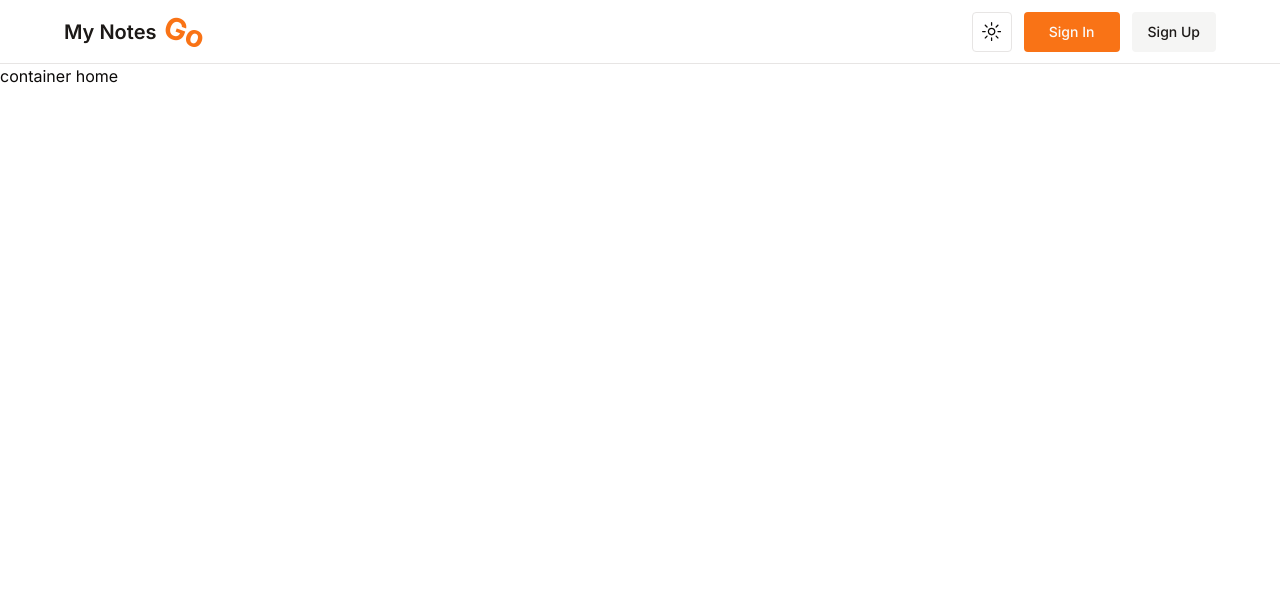
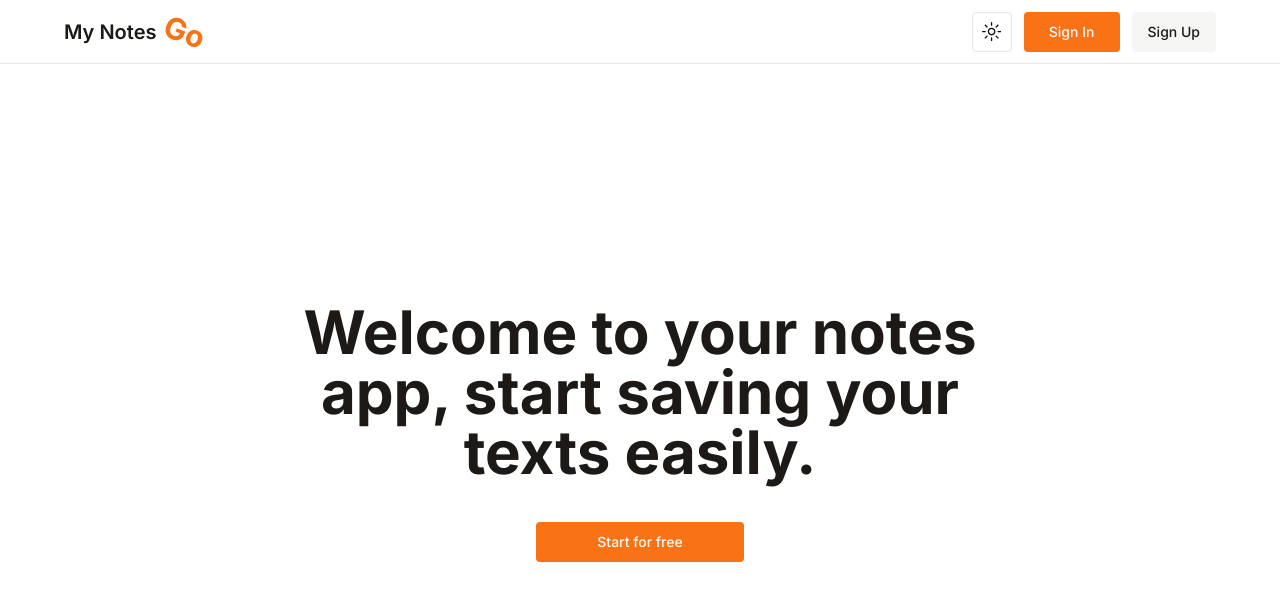
Before and after one commit to kleuberA/my-notes-go, a Next.js app: page / in a window 1280 px wide. Shown: the top 600 px of the page. Built offline with nearby package versions, Linux system fonts and the light colour scheme.

Commit message:
Add container Home page

```diff
--- a/src/app/page.tsx
+++ b/src/app/page.tsx
@@ -1,3 +1,4 @@
+import ContainerHome from "@/components/ContainerHome";
 import Menu from "@/components/menu";
 
 export default function Home() {
@@ -6,7 +7,9 @@ export default function Home() {
       <div>
         <Menu />
       </div>
-      <div className="flex-1">container home</div>
+      <div className="flex-1">
+        <ContainerHome />
+      </div>
     </main>
   );
 }
--- /dev/null
+++ b/src/components/ContainerHome.tsx
@@ -0,0 +1,12 @@
+import { Button } from "./ui/button";
+
+export default function ContainerHome() {
+    return (
+        <section className="w-full h-[calc(100dvh_-_4rem)]">
+            <div className="flex flex-col gap-10 items-center justify-center h-full">
+                <h1 className="text-6xl font-bold text-secondary-foreground w-[60dvw] text-center">Welcome to your notes app, start saving your texts easily.</h1>
+                <Button className="w-52 hover:text-primary hover:bg-secondary border border-transparent hover:border-primary">Start for free</Button>
+            </div>
+        </section>
+    )
+}
```
